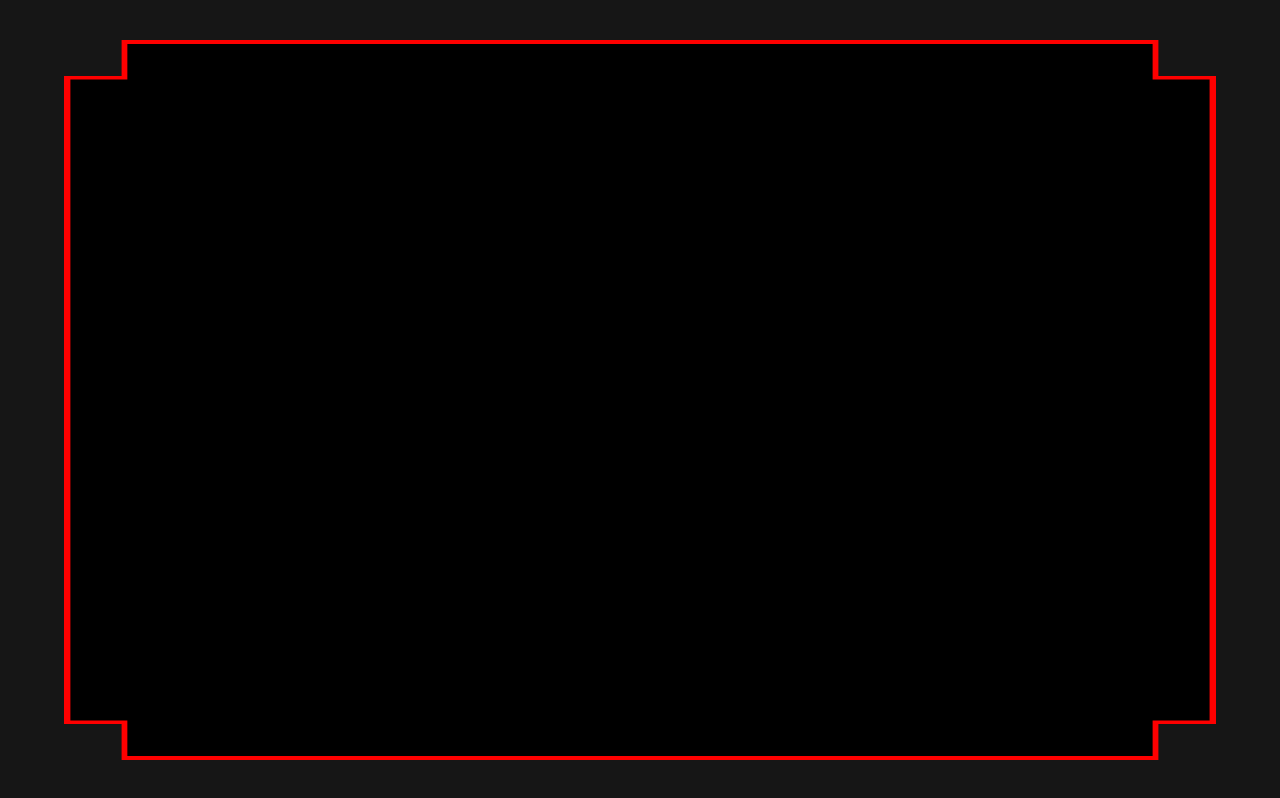
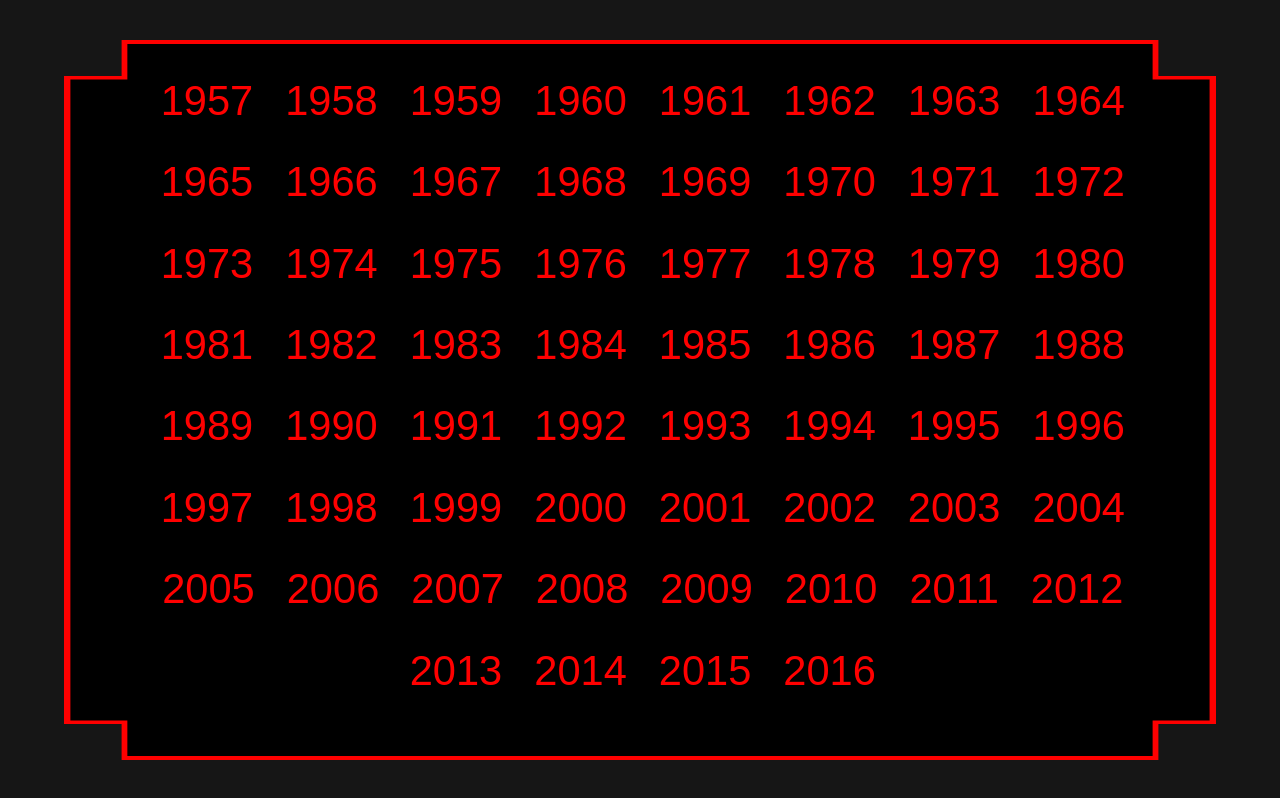
Before and after one commit to toybreaker/anivanilla, a website: page index.htm in a window 1280 px wide. Drawn offline with Linux system fonts and the light colour scheme.

Commit message:
revert to last working cons

```diff
--- a/index.htm
+++ b/index.htm
@@ -3,14 +3,6 @@
   <head>
     <meta charset="UTF-8">
     <title>ANIYOU • Know the Animal in You</title>
-    <link rel="apple-touch-icon" sizes="180x180" href="/apple-touch-icon.png">
-    <link rel="icon" type="image/png" href="/favicon-32x32.png" sizes="32x32">
-    <link rel="icon" type="image/png" href="/favicon-16x16.png" sizes="16x16">
-    <link rel="manifest" href="/manifest.json">
-    <link rel="mask-icon" href="/safari-pinned-tab.svg" color="#000000">
-    <meta name="apple-mobile-web-app-title" content="ANIYOU">
-    <meta name="application-name" content="ANIYOU">
-    <meta name="theme-color" content="#FF0000">
     <link rel="stylesheet" href="rok.css">
 
   </head>
@@ -25,8 +17,93 @@
           <a href="/" class="button hide" id="button"> start </a>
 
           <div class="years_links" id="years_links">
+            <!--
+            <a href="#dragon">1940</a>
+            <a href="#snake">1941</a>
+            <a href="#horse">1942</a>
+            <a href="#goat">1943</a>
+            <a href="#monkey">1944</a>
+            <a href="#rooster">1945</a>
+            <a href="#dog">1946</a>
+            <a href="#pig">1947</a>
+            <a href="#rat">1948</a>
+            <a href="#buffalo">1949</a>
+            <a href="#tiger">1950</a>
+            <a href="#rabbit">1951</a>
 
+            <a href="#dragon">1952</a>
+            <a href="#snake">1953</a>
+            <a href="#horse">1954</a>
+            <a href="#goat">1955</a>
+            <a href="#monkey">1956</a>
+            -->
 
+            <a href="#rooster">1957</a>
+            <a href="#dog">1958</a>
+            <a href="#pig">1959</a>
+            <a href="#rat">1960</a>
+            <a href="#buffalo">1961</a>
+            <a href="#tiger">1962</a>
+            <a href="#rabbit">1963</a>
+
+            <a href="#dragon">1964</a>
+            <a href="#snake">1965</a>
+            <a href="#horse">1966</a>
+            <a href="#goat">1967</a>
+            <a href="#monkey">1968</a>
+            <a href="#rooster">1969</a>
+            <a href="#dog">1970</a>
+            <a href="#pig">1971</a>
+            <a href="#rat">1972</a>
+            <a href="#buffalo">1973</a>
+            <a href="#tiger">1974</a>
+            <a href="#rabbit">1975</a>
+
+            <a href="#dragon">1976</a>
+            <a href="#snake">1977</a>
+            <a href="#horse">1978</a>
+            <a href="#goat">1979</a>
+            <a href="#monkey">1980</a>
+            <a href="#rooster">1981</a>
+            <a href="#dog">1982</a>
+            <a href="#pig">1983</a>
+            <a href="#rat">1984</a>
+            <a href="#buffalo">1985</a>
+            <a href="#tiger">1986</a>
+            <a href="#rabbit">1987</a>
+
+            <a href="#dragon">1988</a>
+            <a href="#snake">1989</a>
+            <a href="#horse">1990</a>
+            <a href="#goat">1991</a>
+            <a href="#monkey">1992</a>
+            <a href="#rooster">1993</a>
+            <a href="#dog">1994</a>
+            <a href="#pig">1995</a>
+            <a href="#rat">1996</a>
+            <a href="#buffalo">1997</a>
+            <a href="#tiger">1998</a>
+            <a href="#rabbit">1999</a>
+
+            <a href="#dragon">2000</a>
+            <a href="#snake">2001</a>
+            <a href="#horse">2002</a>
+            <a href="#goat">2003</a>
+            <a href="#monkey">2004</a>
+            <a href="#rooster">2005</a>
+            <a href="#dog">2006</a>
+            <a href="#pig">2007</a>
+            <a href="#rat">2008</a>
+            <a href="#buffalo">2009</a>
+            <a href="#tiger">2010</a>
+            <a href="#rabbit">2011</a>
+
+            <a href="#dragon">2012</a>
+            <a href="#snake">2013</a>
+            <a href="#horse">2014</a>
+            <a href="#goat">2015</a>
+            <a href="#monkey">2016</a>
+            <!-- <a href="#rooster">2017</a> -->
 
           </div>
 
@@ -91,10 +168,6 @@
 
 
 
-    <script src="app2.js"></script>
-
-
-
     <script type="text/javascript">
       /* code that SPEAKs: toggle ... */
       function toggleClass(element, className){
```
